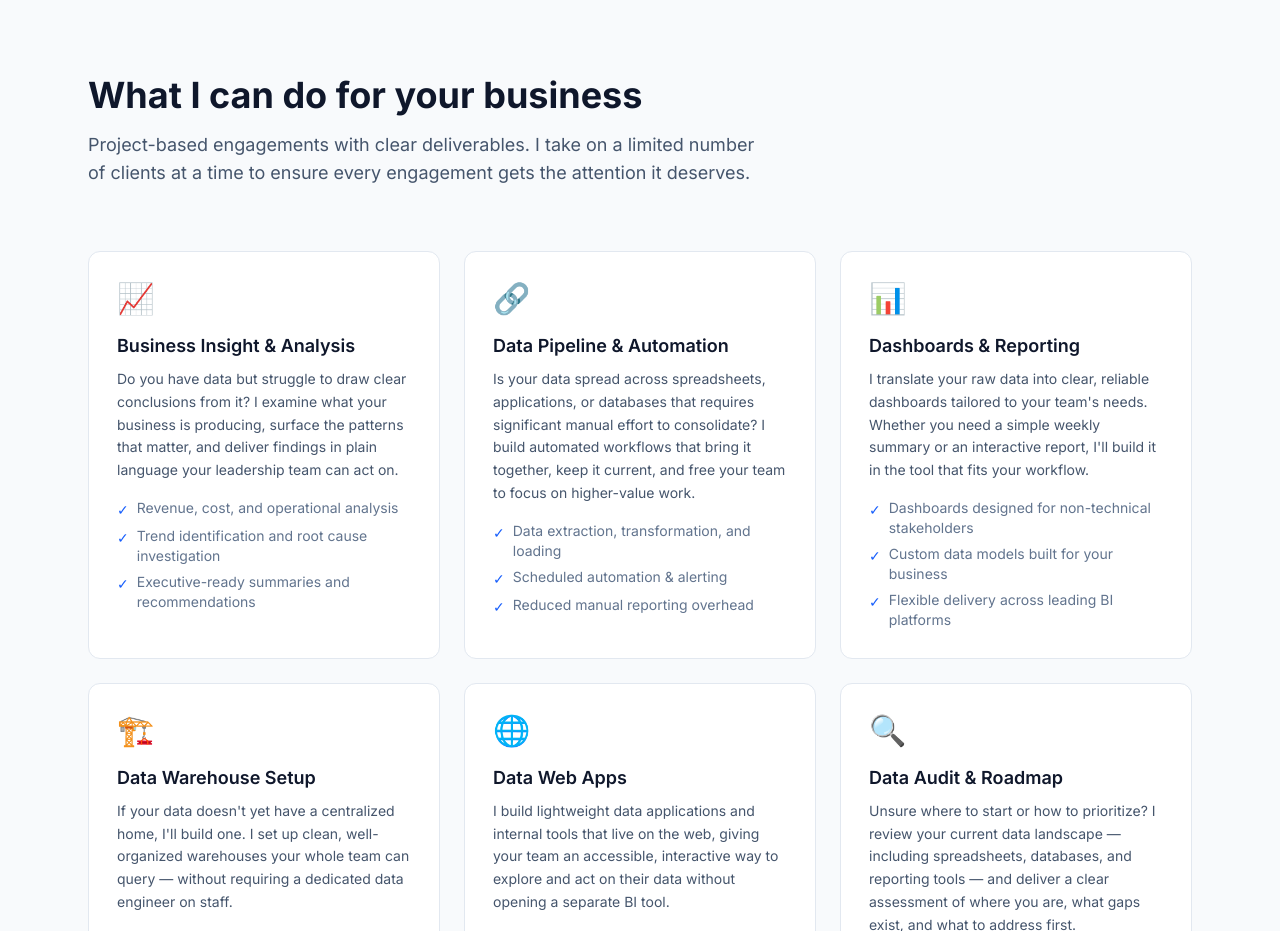
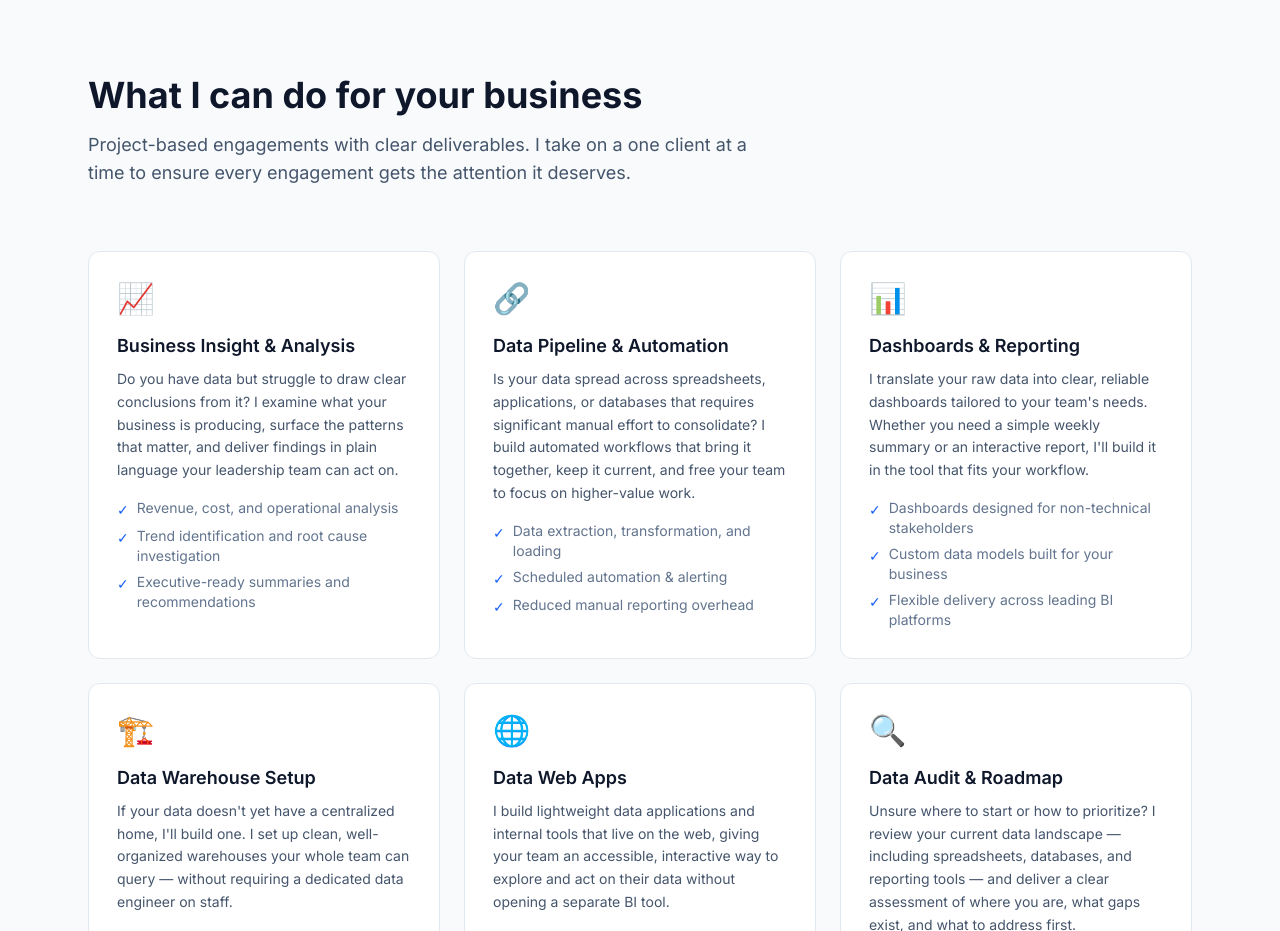
Before and after one commit to logan644/ltc-website, a Next.js app: page / in a window 1280 px wide. Shown: the part 800-1731 px from the top of the page. Built offline with nearby package versions, Linux system fonts and the light colour scheme.

Commit message:
minor change

```diff
--- a/components/Services.tsx
+++ b/components/Services.tsx
@@ -77,7 +77,7 @@ export default function Services() {
           </h2>
           <p className="text-slate-600 text-lg">
             Project-based engagements with clear deliverables. I take on a
-            limited number of clients at a time to ensure every engagement
+            one client at a time to ensure every engagement
             gets the attention it deserves.
           </p>
         </div>
```
